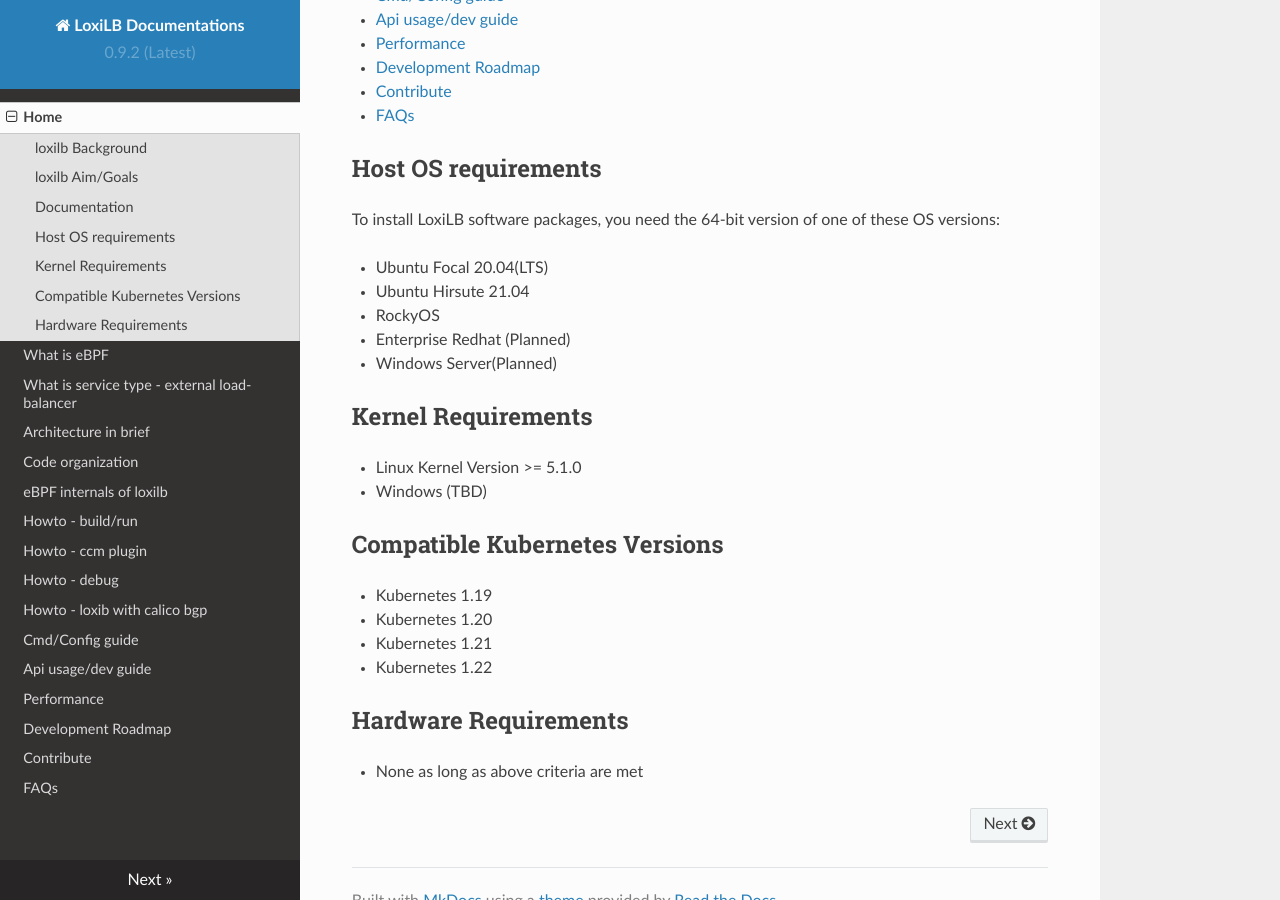
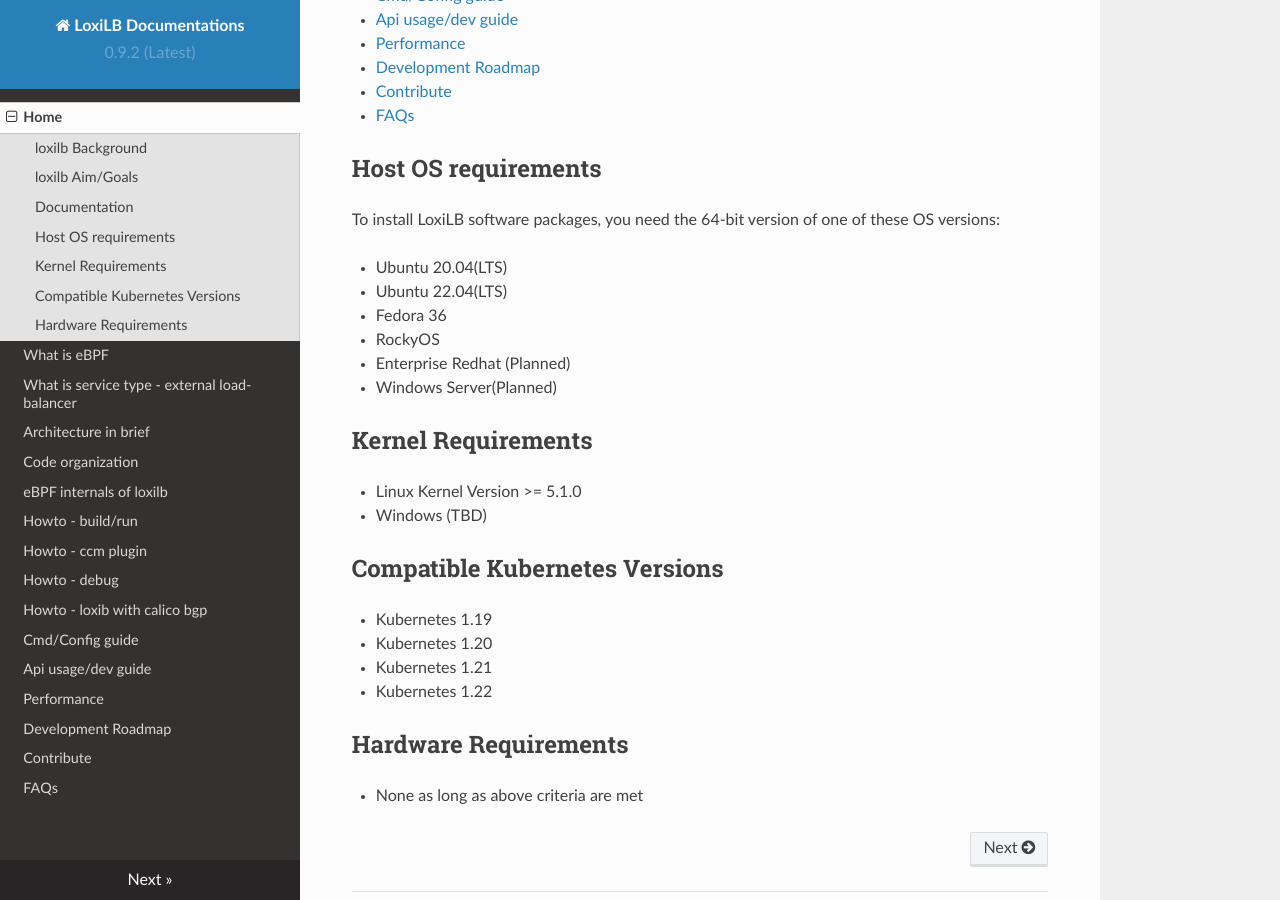
Before and after one commit to loxilb-io/loxilbdocs, an MkDocs documentation site: the page built from docs/index.md, in a window 1280 px wide and 900 px high, scrolled down 1754 px. Built offline with MkDocs 1.6.1, drawn with Linux system fonts in a browser that asks for light colours; nearby versions of some CDN libraries.

Commit message:
Update index.md

```diff
--- a/docs/index.md
+++ b/docs/index.md
@@ -56,8 +56,9 @@
 
 To install LoxiLB software packages, you need the 64-bit version of one of these OS versions:
 
-* Ubuntu Focal 20.04(LTS)
-* Ubuntu Hirsute 21.04
+* Ubuntu 20.04(LTS)
+* Ubuntu 22.04(LTS)
+* Fedora 36
 * RockyOS
 * Enterprise Redhat (Planned)
 * Windows Server(Planned)
```
